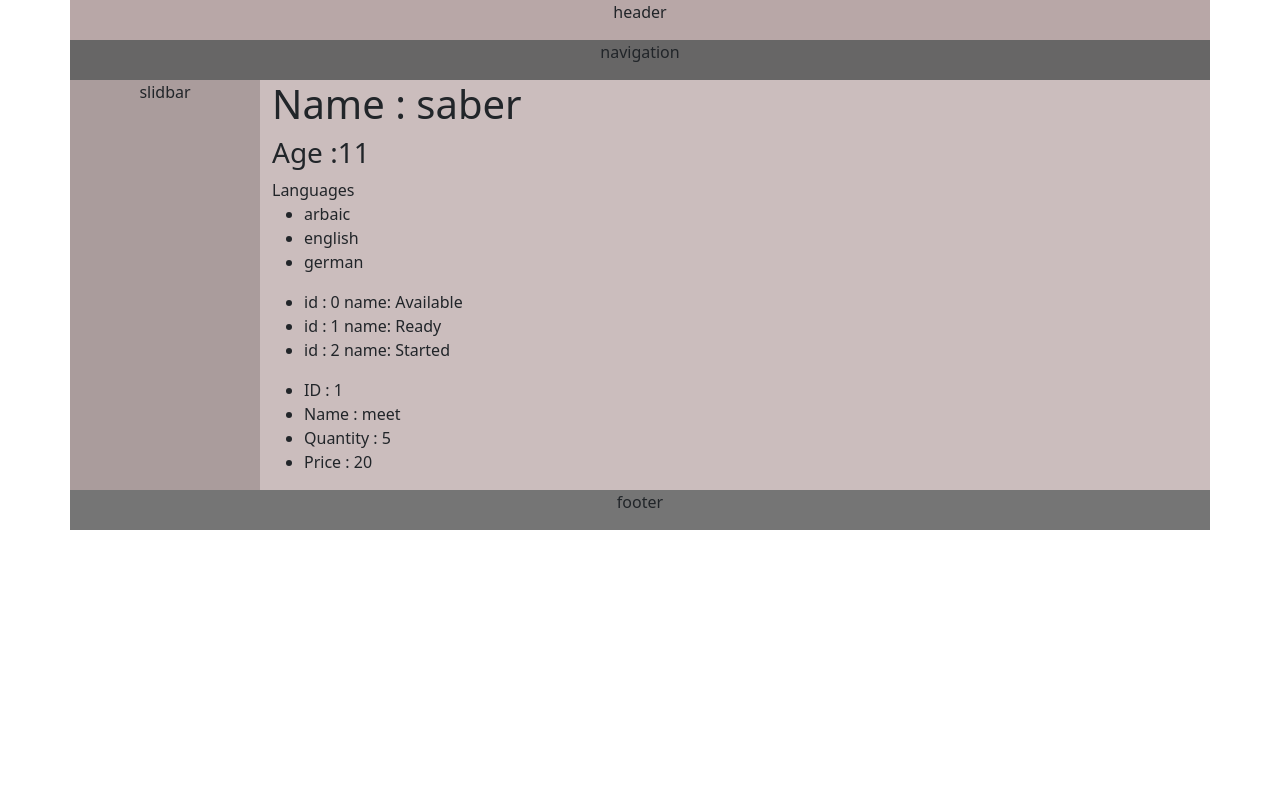
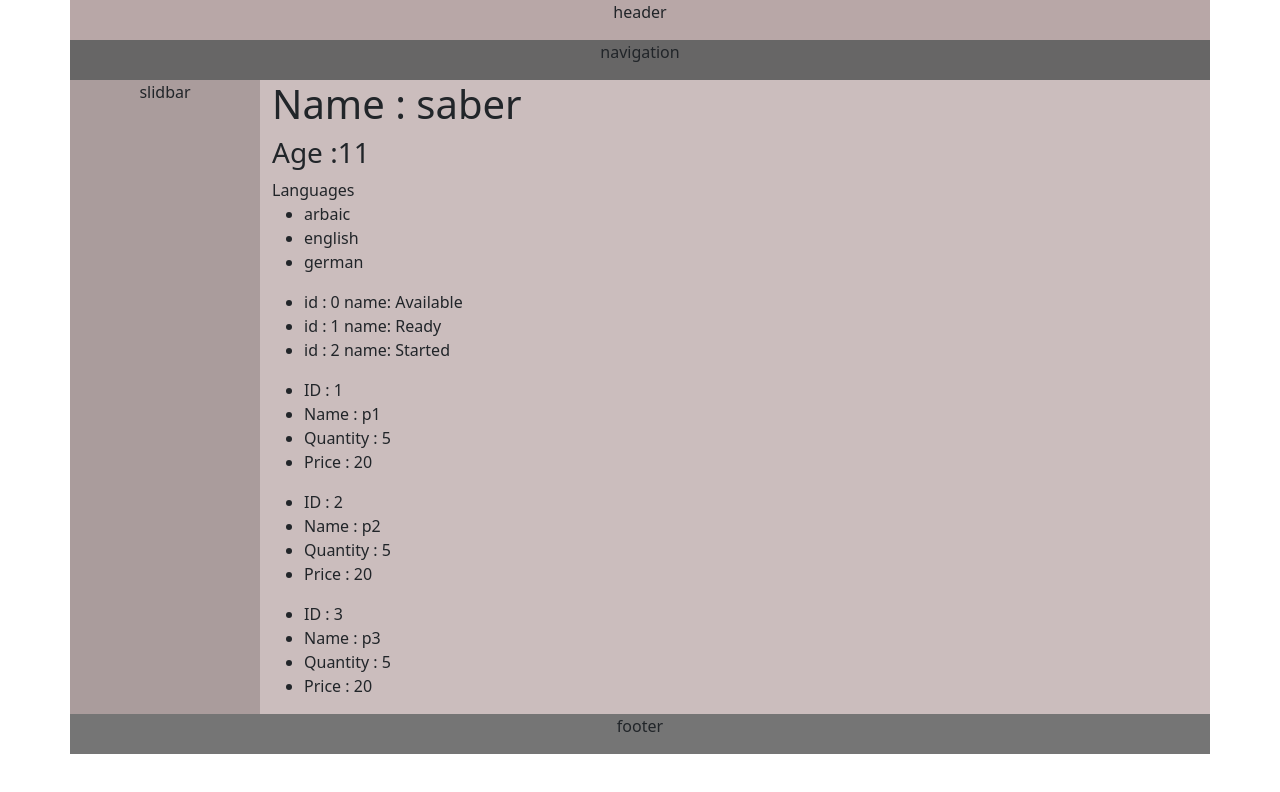
Before and after one commit to SaberGomaa/Angular-Practise, an Angular app: page / in a window 1280 px wide. Shown: the top 792 px of the page. Built offline with nearby package versions, Linux system fonts and the light colour scheme.

Commit message:
interface declaration

```diff
--- a/src/app/components/home/home.component.ts
+++ b/src/app/components/home/home.component.ts
@@ -19,7 +19,10 @@ export class HomeComponent{
   age = 11;
 
   product : IProduct[] =[
-    {Id : 1 , Name : 'meet' , Price : 20 ,Quantity : 5},
+    {Id : 1 , Name : 'p1' , Price : 20 ,Quantity : 5},
+    {Id : 2 , Name : 'p2' , Price : 20 ,Quantity : 5},
+    {Id : 3 , Name : 'p3' , Price : 20 ,Quantity : 5},
+
   ]
 
   lang = ['arbaic','english','german'];
```
